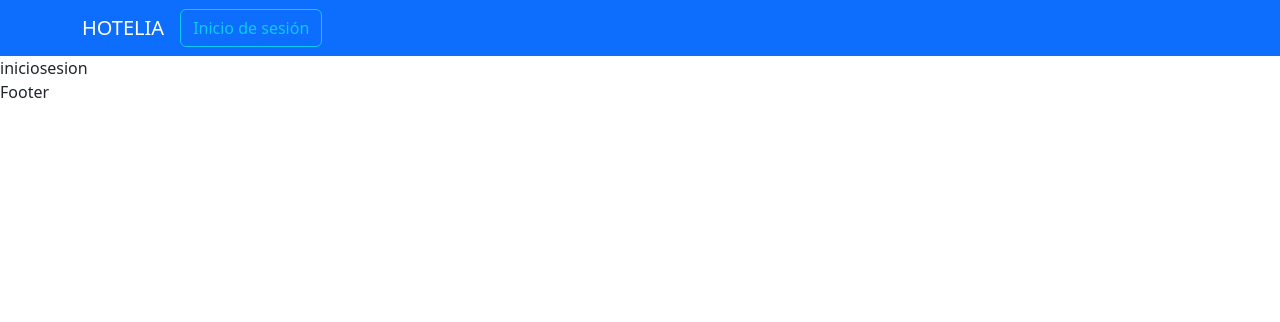
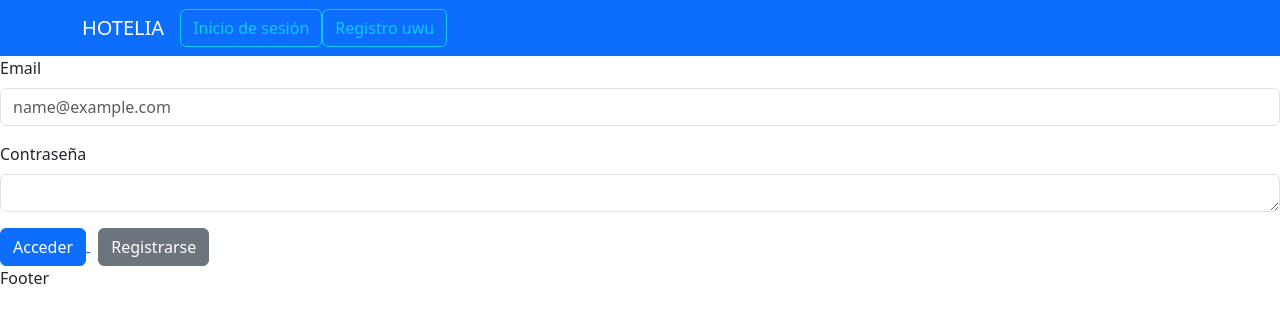
Before and after one commit to Juan-Carlos-SA/Hotelia, a React (Create React App) app in the folder hotelia/: page /iniciosesion in a window 1280 px wide. Shown: the top 322 px of the page. Built offline with nearby package versions, Linux system fonts and the light colour scheme.

Commit message:
avance2.0

```diff
--- a/hotelia/src/components/inicio/Menu/Menu.js
+++ b/hotelia/src/components/inicio/Menu/Menu.js
@@ -9,6 +9,7 @@ export function Menu() {
                 <Navbar.Brand as={Link} to="/">HOTELIA</Navbar.Brand>
                 <Nav className="me-auto">
                     <Link to="/iniciosesion" className="btn btn-outline-info">Inicio de sesión</Link>
+                    <Link to="/registro" className="btn btn-outline-info">Registro uwu</Link>
                 </Nav>
             </Container>
         </Navbar>
--- a/hotelia/src/page/iniciosesion/iniciosesion.js
+++ b/hotelia/src/page/iniciosesion/iniciosesion.js
@@ -1,7 +1,25 @@
 import React from 'react'
+import Form from 'react-bootstrap/Form';
+import Button from 'react-bootstrap/Button';
+import { Link } from 'react-router-dom';
 
 export function iniciosesion() {
-  return (
-    <div>iniciosesion</div>
-  )
+    return (
+        <Form>
+            <Form.Group className="mb-3" controlId="exampleForm.ControlInput1">
+                <Form.Label>Email </Form.Label>
+                <Form.Control type="email" placeholder="name@example.com" />
+            </Form.Group>
+            <Form.Group className="mb-3" controlId="exampleForm.ControlTextarea1">
+                <Form.Label>Contraseña</Form.Label>
+                <Form.Control as="textarea" rows={1} />
+            </Form.Group>
+            <Link to="/dashboard">
+                <Button variant="primary" type="submit">Acceder</Button> {/* Botón Acceder */}
+            </Link>
+            <Link to="/register">
+                <Button variant="secondary" className="ms-2">Registrarse</Button> {/* Botón Registrarse */}
+            </Link>
+        </Form>
+    )
 }
--- /dev/null
+++ b/hotelia/src/page/registro/index.js
@@ -0,0 +1 @@
+export * from './registro'
--- /dev/null
+++ b/hotelia/src/page/registro/registro.js
@@ -0,0 +1,7 @@
+import React from 'react'
+
+export function registro() {
+  return (
+    <div>registro</div>
+  )
+}
--- a/hotelia/src/routes/Rutas.js
+++ b/hotelia/src/routes/Rutas.js
@@ -3,6 +3,7 @@ import { Layout } from '../layouts'
 import { Home } from '../page/Home'
 import { Routes, Route } from 'react-router-dom';
 import { iniciosesion } from '../page/iniciosesion';
+import { registro } from '../page/registro';
 
 export function Rutas() {
   const Layouts = (Layout, Page) => {
@@ -17,7 +18,7 @@ export function Rutas() {
     <Routes>
       <Route path="/" element={Layouts(Layout, Home)} />
       <Route path="/iniciosesion" element={Layouts(Layout, iniciosesion)} />
-
+      <Route path="/registro" element={Layouts(Layout, registro)} />
     </Routes>
   )
 }
```
